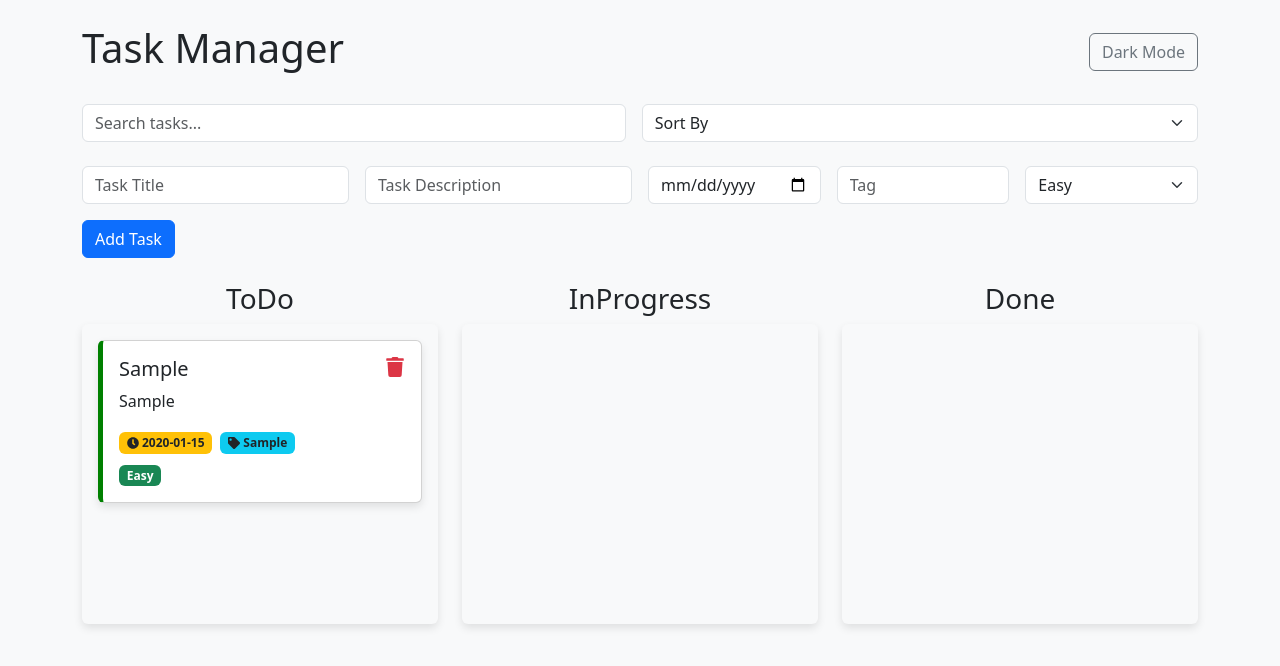
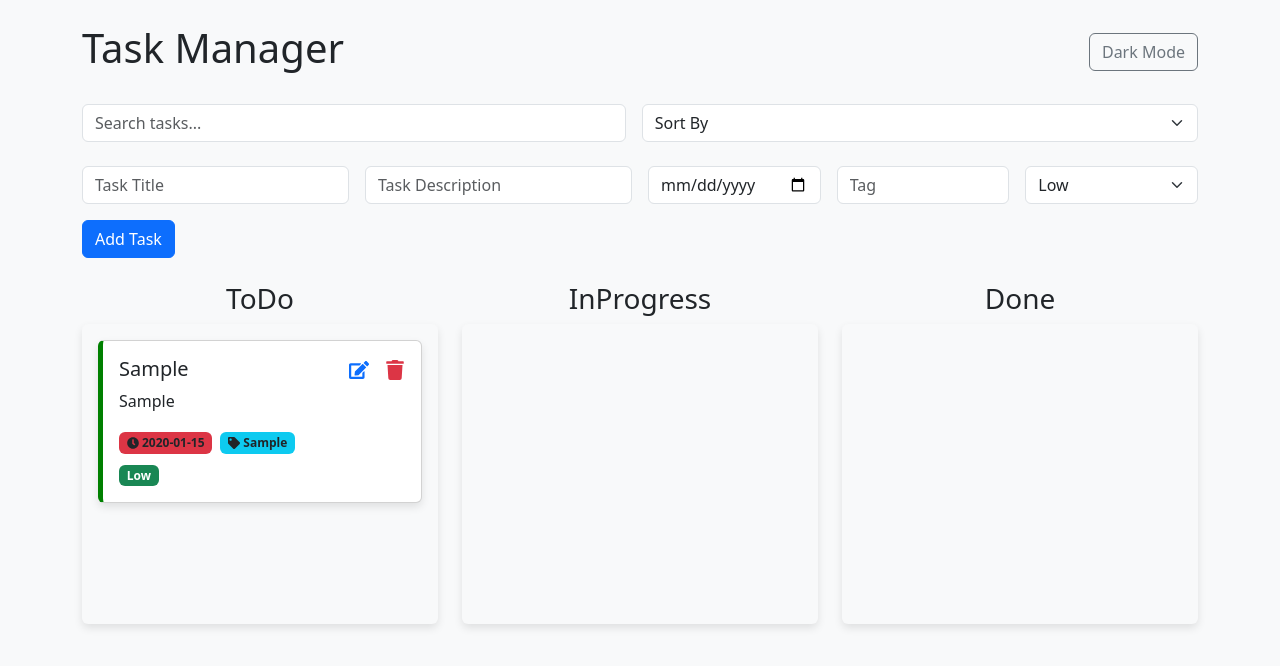
Before and after one commit to saranshhalwai/task-manager, a React (Create React App) app: page / in a window 1280 px wide. Both pictures are taken after typing "Sample", "Sample", "2020-01-15", "Sample" into the empty fields and a click on the button "Add Task". Shown: the top 666 px of the page. Built offline with nearby package versions, Linux system fonts and the light colour scheme.

Commit message:
added visual indicators and edit feature.

```diff
--- a/src/App.js
+++ b/src/App.js
@@ -1,7 +1,7 @@
 import React, { useState, useEffect } from 'react';
 import { DragDropContext, Droppable, Draggable } from '@hello-pangea/dnd';
 import 'bootstrap/dist/css/bootstrap.min.css';
-import { FaTrash, FaClock, FaTag } from 'react-icons/fa';
+import { FaTrash, FaClock, FaTag, FaEdit } from 'react-icons/fa';
 
 function App() {
   const [tasks, setTasks] = useState({
@@ -13,6 +13,7 @@ function App() {
   const [darkMode, setDarkMode] = useState(false);
   const [searchQuery, setSearchQuery] = useState('');
   const [sortOption, setSortOption] = useState('');
+  const [editingTask, setEditingTask] = useState(null);
 
   useEffect(() => {
     const savedTasks = JSON.parse(localStorage.getItem('tasks'));
@@ -34,7 +35,7 @@ function App() {
       description: e.target.taskDescription.value,
       deadline: e.target.taskDeadline.value,
       tag: e.target.taskTag.value,
-      difficulty: e.target.taskDifficulty.value,
+      priority: e.target.taskPriority.value,
     };
     setTasks((prev) => ({
       ...prev,
@@ -79,6 +80,33 @@ function App() {
     });
   };
 
+  const editTask = (column, index) => {
+    const taskToEdit = tasks[column][index];
+    setEditingTask({ ...taskToEdit, column, index });
+  };
+
+  const saveTaskEdit = (e) => {
+    e.preventDefault();
+    const updatedTask = {
+      ...editingTask,
+      title: e.target.taskTitle.value,
+      description: e.target.taskDescription.value,
+      deadline: e.target.taskDeadline.value,
+      tag: e.target.taskTag.value,
+      priority: e.target.taskPriority.value,
+    };
+
+    setTasks((prev) => {
+      const updatedColumn = [...prev[editingTask.column]];
+      updatedColumn[editingTask.index] = updatedTask;
+      return {
+        ...prev,
+        [editingTask.column]: updatedColumn,
+      };
+    });
+    setEditingTask(null);
+  };
+
   const filteredAndSortedTasks = (columnTasks) => {
     let filteredTasks = columnTasks.filter((task) =>
       task.title.toLowerCase().includes(searchQuery.toLowerCase())
@@ -90,9 +118,9 @@ function App() {
       filteredTasks.sort((a, b) =>
         a.deadline && b.deadline ? new Date(a.deadline) - new Date(b.deadline) : 0
       );
-    } else if (sortOption === 'difficulty') {
-      const difficultyOrder = { Easy: 1, Medium: 2, Hard: 3 };
-      filteredTasks.sort((a, b) => difficultyOrder[a.difficulty] - difficultyOrder[b.difficulty]);
+    } else if (sortOption === 'priority') {
+      const priorityOrder = { Low: 1, Medium: 2, High: 3 };
+      filteredTasks.sort((a, b) => priorityOrder[a.priority] - priorityOrder[b.priority]);
     }
 
     return filteredTasks;
@@ -127,11 +155,11 @@ function App() {
             <option value="">Sort By</option>
             <option value="title">Title</option>
             <option value="deadline">Deadline</option>
-            <option value="difficulty">Difficulty</option>
+            <option value="priority">Priority</option>
           </select>
         </div>
 
-        <form onSubmit={handleSubmit} className="mb-4">
+        <form onSubmit={editingTask ? saveTaskEdit : handleSubmit} className="mb-4">
           <div className="row g-3">
             <div className="col-md-3">
               <input
@@ -139,6 +167,7 @@ function App() {
                 className="form-control"
                 id="taskTitle"
                 placeholder="Task Title"
+                defaultValue={editingTask?.title || ''}
                 required
               />
             </div>
@@ -148,6 +177,7 @@ function App() {
                 className="form-control"
                 id="taskDescription"
                 placeholder="Task Description"
+                defaultValue={editingTask?.description || ''}
                 required
               />
             </div>
@@ -156,6 +186,7 @@ function App() {
                 type="date"
                 className="form-control"
                 id="taskDeadline"
+                defaultValue={editingTask?.deadline || ''}
               />
             </div>
             <div className="col-md-2">
@@ -164,17 +195,25 @@ function App() {
                 className="form-control"
                 id="taskTag"
                 placeholder="Tag"
+                defaultValue={editingTask?.tag || ''}
               />
             </div>
             <div className="col-md-2">
-              <select className="form-select" id="taskDifficulty" required>
-                <option value="Easy" style={{ color: 'green' }}>Easy</option>
+              <select
+                className="form-select"
+                id="taskPriority"
+                defaultValue={editingTask?.priority || ''}
+                required
+              >
+                <option value="Low" style={{ color: 'green' }}>Low</option>
                 <option value="Medium" style={{ color: 'orange' }}>Medium</option>
-                <option value="Hard" style={{ color: 'red' }}>Hard</option>
+                <option value="High" style={{ color: 'red' }}>High</option>
               </select>
             </div>
           </div>
-          <button type="submit" className="btn btn-primary mt-3">Add Task</button>
+          <button type="submit" className="btn btn-primary mt-3">
+            {editingTask ? 'Save Changes' : 'Add Task'}
+          </button>
         </form>
 
         <DragDropContext onDragEnd={onDragEnd} onDragStart={() => document.body.style.userSelect = 'none'}>
@@ -204,9 +243,9 @@ function App() {
                               className="card mb-3 task-card"
                               style={{
                                 borderLeft: `5px solid ${
-                                  task.difficulty === 'Easy'
+                                  task.priority === 'Low'
                                     ? 'green'
-                                    : task.difficulty === 'Medium'
+                                    : task.priority === 'Medium'
                                     ? 'orange'
                                     : 'red'
                                 }`,
@@ -215,15 +254,28 @@ function App() {
                               <div className="card-body">
                                 <h5 className="card-title d-flex justify-content-between">
                                   {task.title}
-                                  <FaTrash
-                                    className="text-danger"
-                                    style={{ cursor: 'pointer' }}
-                                    onClick={() => deleteTask(status, index)}
-                                  />
+                                  <span>
+                                    <FaEdit
+                                      className="text-primary me-3"
+                                      style={{ cursor: 'pointer' }}
+                                      onClick={() => editTask(status, index)}
+                                    />
+                                    <FaTrash
+                                      className="text-danger"
+                                      style={{ cursor: 'pointer' }}
+                                      onClick={() => deleteTask(status, index)}
+                                    />
+                                  </span>
                                 </h5>
                                 <p className="card-text">{task.description}</p>
                                 {task.deadline && (
-                                  <div className="badge bg-warning text-dark">
+                                  <div
+                                    className={`badge ${
+                                      new Date(task.deadline) < new Date()
+                                        ? 'bg-danger'
+                                        : 'bg-warning'
+                                    } text-dark`}
+                                  >
                                     <FaClock /> {task.deadline}
                                   </div>
                                 )}
@@ -234,12 +286,12 @@ function App() {
                                 )}
                                 <div className="mt-2">
                                   <span className={`badge ${
-                                    task.difficulty === 'Easy'
+                                    task.priority === 'Low'
                                       ? 'bg-success'
-                                      : task.difficulty === 'Medium'
+                                      : task.priority === 'Medium'
                                       ? 'bg-warning'
                                       : 'bg-danger'
-                                  }`}>{task.difficulty}</span>
+                                  }`}>{task.priority}</span>
                                 </div>
                               </div>
                             </div>
```
